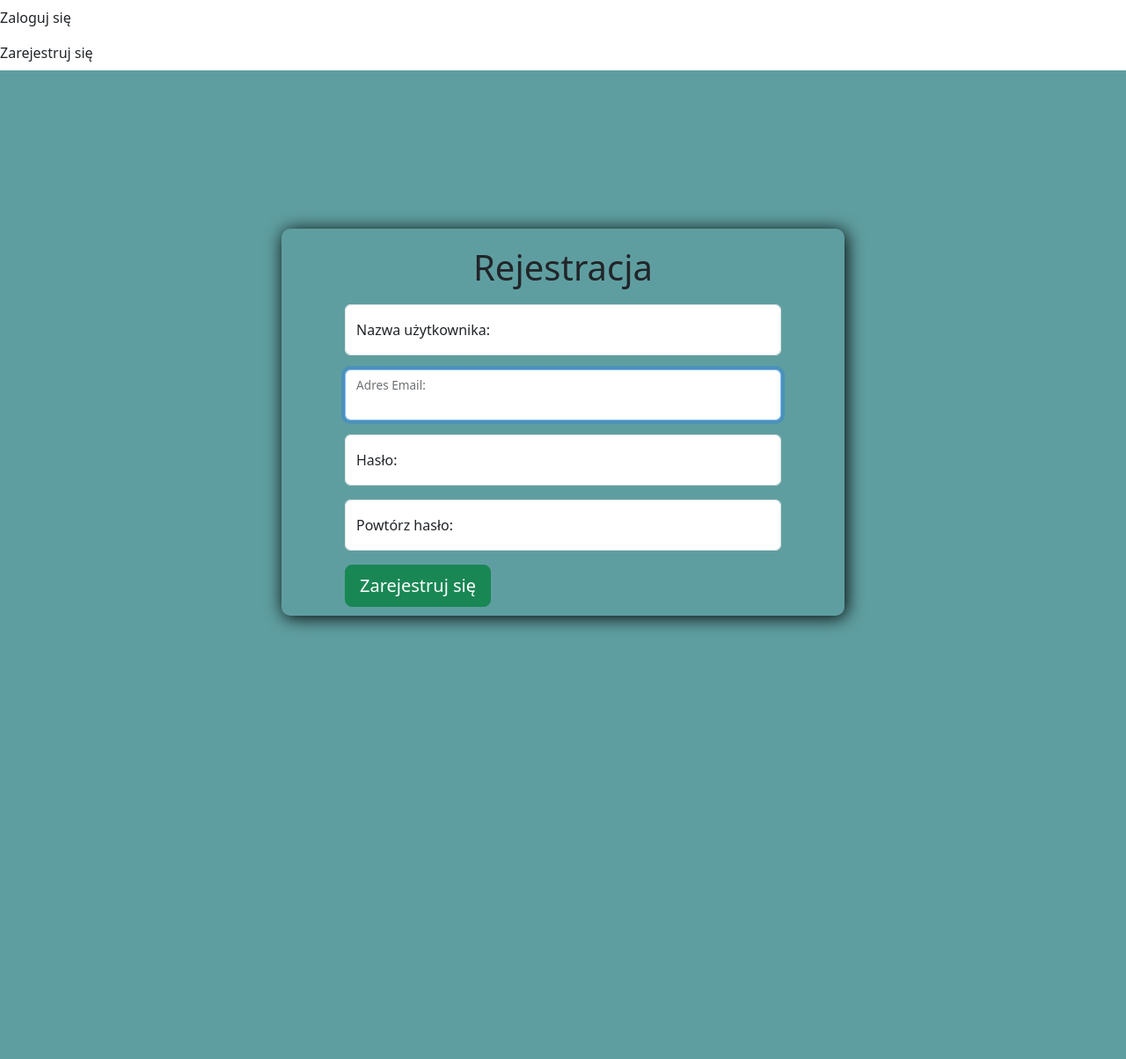
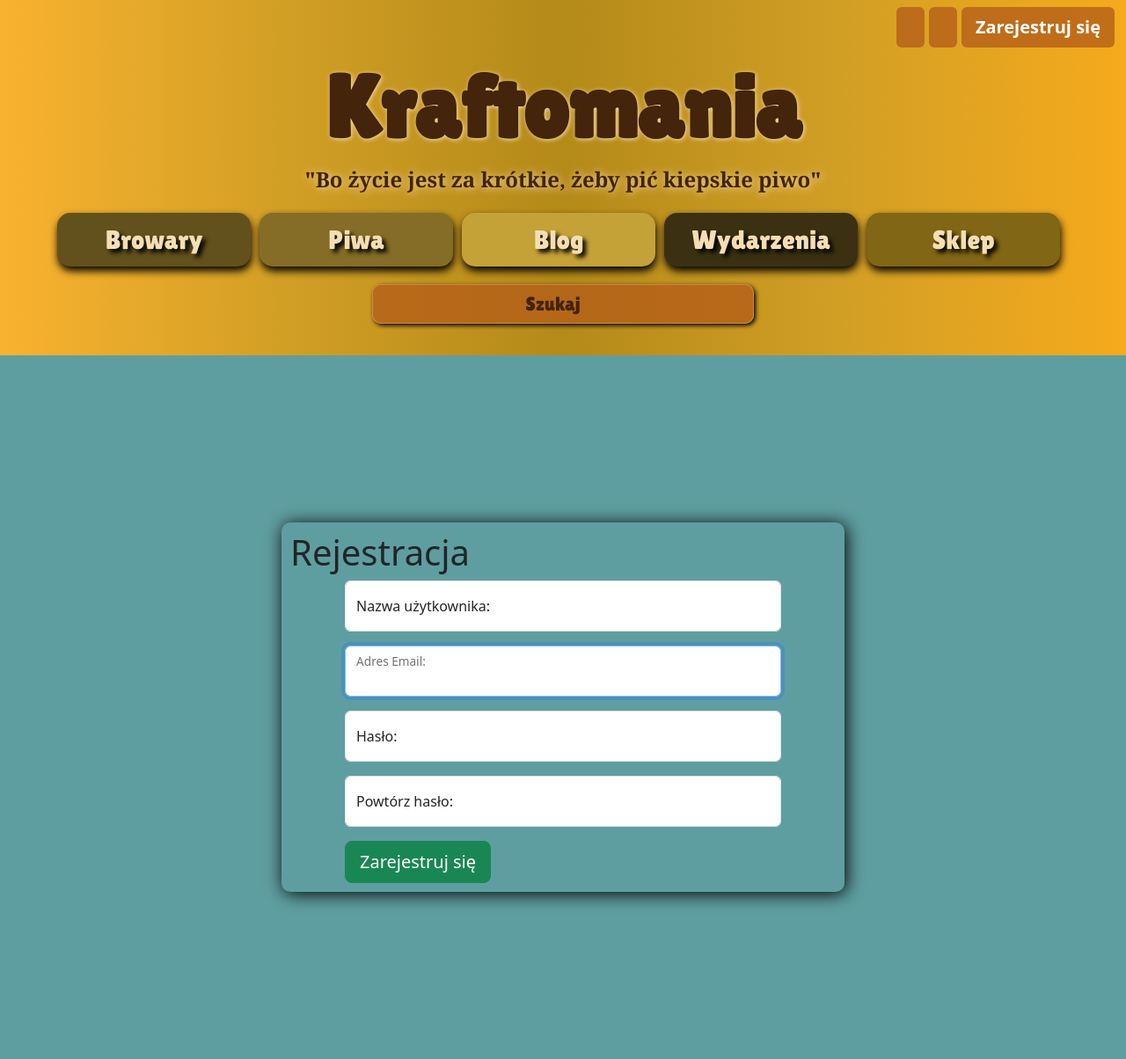
Before and after one commit to LukasVanGoyo/kraftomania, a Django app: page /register in a window 1280 px wide. Shown: the whole page at 88% size. Before the commit the page ends 716 px from the top, so only its background shows below. Run offline with Django 4.2, Linux system fonts and the light colour scheme; some libraries are stand-ins or nearby versions.

Commit message:
Styling templates

```diff
--- a/app/settings.py
+++ b/app/settings.py
@@ -51,6 +51,8 @@ INSTALLED_APPS = [
     'members',
     'bootstrap5',
     'blog',
+    'fontawesomefree',
+
 
 ]
 
--- a/app/urls.py
+++ b/app/urls.py
@@ -20,7 +20,7 @@ from django.conf.urls.static import static
 urlpatterns = [
     path('admin/', admin.site.urls),
     path('', include('members.urls')),
-
+    path('', include('blog.urls')),
 ]
 
 urlpatterns += static(settings.MEDIA_URL, document_root = settings.MEDIA_ROOT)
--- a/blog/urls.py
+++ b/blog/urls.py
@@ -0,0 +1,6 @@
+from django.urls import path
+from . views import ArticleListView
+
+urlpatterns = [
+    path("articles/", ArticleListView.as_view()),
+]
--- a/blog/views.py
+++ b/blog/views.py
@@ -1,3 +1,6 @@
 from django.shortcuts import render
+from . models import Article
+from django.views.generic import ListView
 
-# Create your views here.
+class ArticleListView(ListView):
+    model = Article
--- /dev/null
+++ b/members/templates/user_profile.html
@@ -0,0 +1,4 @@
+<div class="user-profile-wrapper">
+
+    Profil Page.
+</div>
--- a/members/urls.py
+++ b/members/urls.py
@@ -2,9 +2,10 @@ from django.urls import path
 from . import views
 
 urlpatterns = [
-    path('login', views.loginPage, name="loginPage"),
+    path('login', views.loginPage, name="login_page"),
     path('register', views.register, name="register"),
     path('logout', views.logout_user, name="logout"),
     path('activate/<uid64>/<token>', views.activate, name="activate"),
     path('', views.home, name="home"),
+    path('profile', views.user_profile, name="user_profile")
 ]
--- a/members/views.py
+++ b/members/views.py
@@ -89,3 +89,7 @@ def logout_user(request):
     logout(request)
     messages.success(request, "Zostałeś wylogowany")
     return redirect('/')
+
+
+def user_profile(request):
+    return render(request, 'user_profile.html')
--- a/static/css/main.css
+++ b/static/css/main.css
@@ -1,7 +1,8 @@
-.register-headline{
-    width: 100%;
-    text-align: center;
-    padding:10px;
+@import url('https://fonts.googleapis.com/css2?family=Lilita+One&display=swap');
+body{
+    background: rgb(188,57,8);
+    background: linear-gradient(90deg, rgba(249,178,47,1) 0%, rgba(210,159,37,1) 25%, rgba(180,138,25,1) 50%, rgba(210,159,37,1) 75%, rgba(246,170,28,1) 100%);
+
 }
 
 .register-form-wrapper{
@@ -35,3 +36,161 @@
     margin-top: 40px;
     width: 60%;
 }
+
+.navbar-wrapper{
+    padding:8px;
+}
+.top-navbar .nav-item{
+    margin-right: 5px;
+}
+.top-navbar .nav-item .nav-link{
+    color:white;
+    font-weight: bold;
+    background-color:#b45f19c9;
+    height: 100%;
+    display:flex;
+    align-items: center;
+    font-size: 20px;
+}
+.top-navbar .nav-item .nav-link:hover{
+    background-color:#ac5b19;
+}
+
+
+.top-navbar .nav-item .login-btn{
+    background-color:#b45f19c9;
+}
+
+
+
+.brand-wrapper{
+
+}
+
+.brand-title{
+    color:#44240a;
+    width: 100%;
+    font-size: 100px;
+    font-weight: bold;
+    text-align: center;
+    position: relative;
+    font-family: 'Lilita One', cursive;
+    text-shadow: 1px 1px 5px wheat;
+}
+
+
+.brand-subtitle{
+    text-align: center;
+    font-family: 'Georgia', cursive;
+    font-weight: bold;
+    color:#44240a;
+    text-shadow: 1px 1px 10px wheat;
+}
+.bg-image{
+    width: 100%;
+    height: 400px;
+    opacity: 0.8;
+}
+.main-nav-wrapper{
+    padding-top: 15px;
+}
+.main-nav .nav-item{
+    margin-right: 10px;
+    width: 220px;
+    border-radius: 15px;
+    box-shadow: 1px 5px 10px black;
+}
+
+.main-nav .nav-item:nth-child(1){
+    background-color: #62511d;
+}
+.main-nav .nav-item:nth-child(2){
+    background-color: #856d27;
+}
+.main-nav .nav-item:nth-child(3){
+    background-color: #c5a238;
+}
+.main-nav .nav-item:nth-child(4){
+    background-color: #3b3112;
+}
+.main-nav .nav-item:nth-child(5){
+    background-color: #816615;
+}
+.main-nav .nav-item .nav-link{
+    color: wheat;
+    font-size: 30px;
+    font-family: 'Lilita One', cursive;
+    text-align:center;
+    text-shadow: 4px 4px 5px black;
+    cursor: pointer;
+}
+
+.main-nav .nav-item .nav-link:hover{
+    color: antiquewhite;
+    text-shadow: 1px 1px 2px black;
+    transition: all ease-in-out 0.1s;
+    transform: scale(0.8);
+}
+
+.main-nav .nav-item:hover{
+    box-shadow: 1px 5px 10px black;
+}
+
+.search-form-wrapper{
+    width: 100%;
+    padding: 20px;
+    display: flex;
+    place-content: center;
+}
+
+.search-form{
+    width: 35%;
+    height: 45px;
+    background-color: #b45f19c9;
+    padding: 10px;
+    border-radius: 10px;
+    border: solid 0.1px rgba(245, 222, 179, 0.281);
+    box-shadow: 2px 2px 5px black;
+}
+
+.search-form .input-group{
+    display: flex;
+    place-content: center;
+    height: 100%;
+}
+
+.search-form .input-group .form-control{
+    outline: none;
+    border: none;
+    background-color: inherit;
+    text-align: center;
+    color: #44240a;
+    font-family: 'Lilita One', cursive;
+    font-size: 22px;
+}
+.search-form .input-group .form-control::placeholder{
+    color: #44240a;
+    font-family: 'Lilita One', cursive;
+    font-size: 22px;
+
+}
+
+.search-form .input-group .form-control:focus-visible::placeholder{
+    color: transparent;
+    border: none;
+    outline: none;
+}
+.search-form .input-group .search-form-span{
+    outline: none;
+    border: none;
+    background-color: inherit;
+    font-size: 24px;
+    cursor: pointer;
+    color:wheat;
+    font-weight: bolder;
+    transition: all ease-in-out .2s;
+}
+.search-form .input-group .search-form-span:hover{
+    transform: scale(1.2);
+    color: black;
+}
--- a/templates/base.html
+++ b/templates/base.html
@@ -8,12 +8,19 @@
 <head>
     <meta charset="UTF-8">
     <meta name="viewport" content="width=device-width, initial-scale=1.0">
+    <link href="{% static 'fontawesomefree/css/fontawesome.css' %}" rel="stylesheet" type="text/css">
+    <link href="{% static 'fontawesomefree/css/brands.css' %}" rel="stylesheet" type="text/css">
+    <link href="{% static 'fontawesomefree/css/solid.css' %}" rel="stylesheet" type="text/css">
     <link rel="stylesheet" type="text/css" href="{% static 'css/main.css'%}" >
+
     {% block extrahead %}{% endblock %}
     <title>Kraftomania</title>
 </head>
 <body>
-{% include 'components/navbar.html' %}
+{% include 'components/top_navbar.html' %}
+{% include 'components/brand.html' %}
+{% include 'components/main_navbar.html' %}
+{% include 'components/search_form.html' %}
 {% block content %}
 
 {% endblock %}
--- /dev/null
+++ b/templates/components/brand.html
@@ -0,0 +1,6 @@
+{% load static %}
+<div class="brand-wrapper">
+    <h1 class="brand-title">Kraftomania</h1>
+    <h4 class="brand-subtitle">"Bo życie jest za krótkie, żeby pić kiepskie piwo"</h4>
+
+</div>
--- /dev/null
+++ b/templates/components/main_navbar.html
@@ -0,0 +1,21 @@
+<div class="main-nav-wrapper">
+    <ul class="nav justify-content-center main-nav">
+        <li class="nav-item">
+            <a class="nav-link">Browary</a>
+        </li>
+        <li class="nav-item">
+            <a class="nav-link">Piwa</a>
+        </li>
+        <li class="nav-item">
+            <a class="nav-link">Blog</a>
+        </li>
+        <li class="nav-item">
+            <a class="nav-link">Wydarzenia</a>
+        </li>
+
+        <li class="nav-item">
+            <a class="nav-link">Sklep</a>
+        </li>
+
+    </ul>
+</div>
--- a/templates/components/navbar.html
+++ /dev/null
@@ -1,16 +0,0 @@
-<div class='navbar-nav'>
-
-    {% if user.is_authenticated %}
-    <li class='nav-item'>
-        <a class='nav-link' href='/logout'>Wyloguj się </a>
-    </li>
-    {% else %}
-    <li class='nav-item'>
-        <a class='nav-link' href='/login'>Zaloguj się </a>
-    </li>
-    {% endif  %}
-
-    <li class='nav-item'>
-        <a class='nav-link' href='/register'>Zarejestruj się </a>
-    </li>
-</div>
--- /dev/null
+++ b/templates/components/search_form.html
@@ -0,0 +1,10 @@
+<div class="search-form-wrapper">
+    <form class="search-form">
+        <div class="input-group mb-3">
+            <input type="text" class="form-control" placeholder="Szukaj" aria-label="Username" aria-describedby="basic-addon1">
+            <span class="input-group-text search-form-span" id="basic-addon1"><i class="fa-solid fa-magnifying-glass"></i></span>
+
+        </div>
+    </form>
+
+</div>
--- /dev/null
+++ b/templates/components/top_navbar.html
@@ -0,0 +1,29 @@
+<div class='navbar-wrapper'>
+<ul class='nav justify-content-end top-navbar'>
+    <li class='nav-item'>
+        <a class='nav-link btn' href='#' type="button"><i class="fa-regular fa-gear"></i></a>
+    </li>
+
+    {% if user.is_authenticated %}
+
+    <li class='nav-item'>
+        <a class='nav-link btn' href='#'><i class="fa-regular fa-envelope"></i></a>
+    </li>
+    <li class='nav-item'>
+        <a class='nav-link btn' href={% url 'user_profile' %}><i class="fa-user fa-solid "></i></a>
+    </li>
+    <li class='nav-item'>
+        <a class='nav-link btn' href='logout' type="button">Wyloguj się </a>
+    </li>
+    {% else %}
+    <li class='nav-item'>
+        <a class='nav-link btn' href={% url 'login_page' %}><i class="fa-user fa-regular"></i></a>
+    </li>
+    <li class='nav-item'>
+        <a class='nav-link btn' href='/register' type="button">Zarejestruj się </a>
+    </li>
+    {% endif  %}
+
+
+</ul>
+</div>
```
Also changed, not shown: blog/templates/blog/article_list.html (added, +18 -0 lines), static/images/IMG_20220711_185422.jpg (added), static/images/beer.jpg (added), static/images/bg.jpeg (added), static/images/bg2.jpg (added), static/images/bg3.jpg (added).
